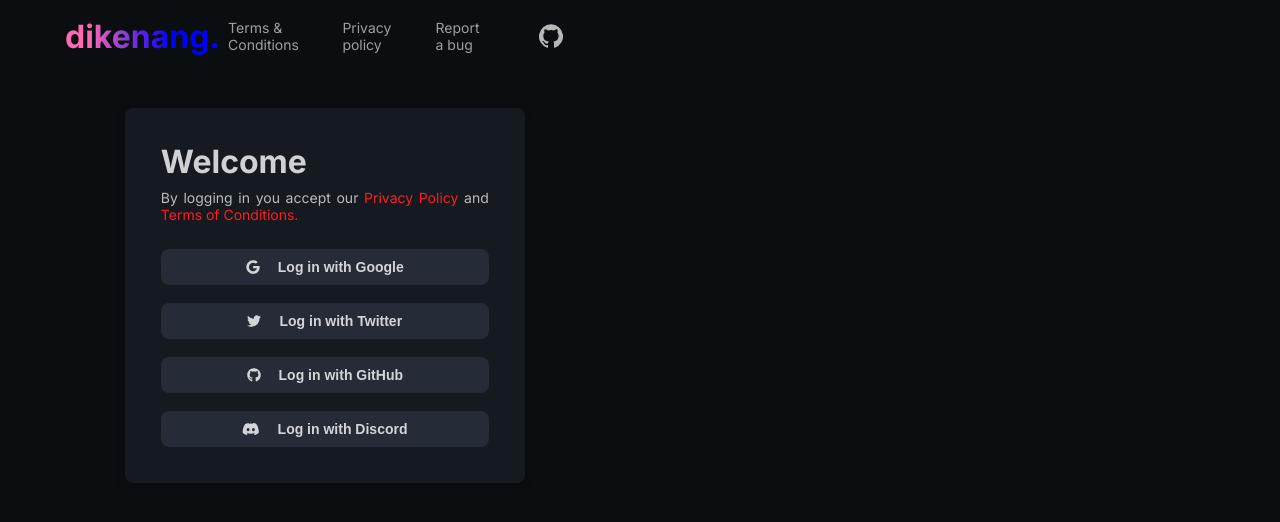
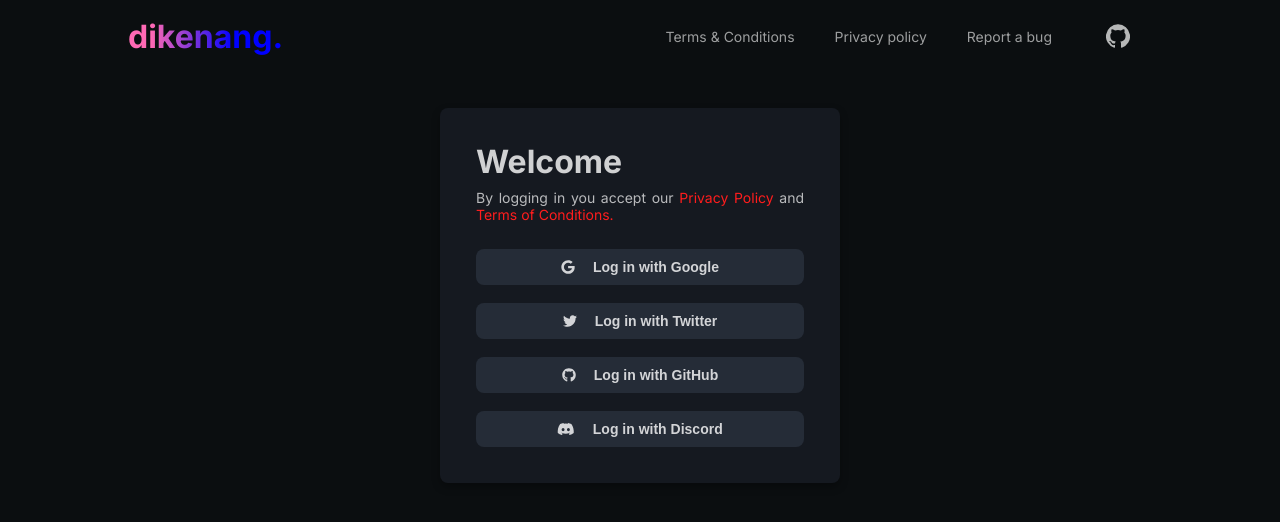
Before and after one commit to resqiar/dikenang, a Next.js app in the folder dikweb/: page /auth in a window 1280 px wide. Shown: the top 522 px of the page. Built offline with nearby package versions, Linux system fonts and the light colour scheme.

Commit message:
fix(dikweb): fix auth body layout not fully covered

```diff
--- a/dikweb/styles/globals.css
+++ b/dikweb/styles/globals.css
@@ -7,7 +7,8 @@
 	background: var(--background);
 	padding: 0;
 	margin: 0;
-	width: fit-content;
+	min-width: fit-content;
+	width: 100%;
 	min-height: 100vh;
 	font-family: var(--font-family);
 }
```
